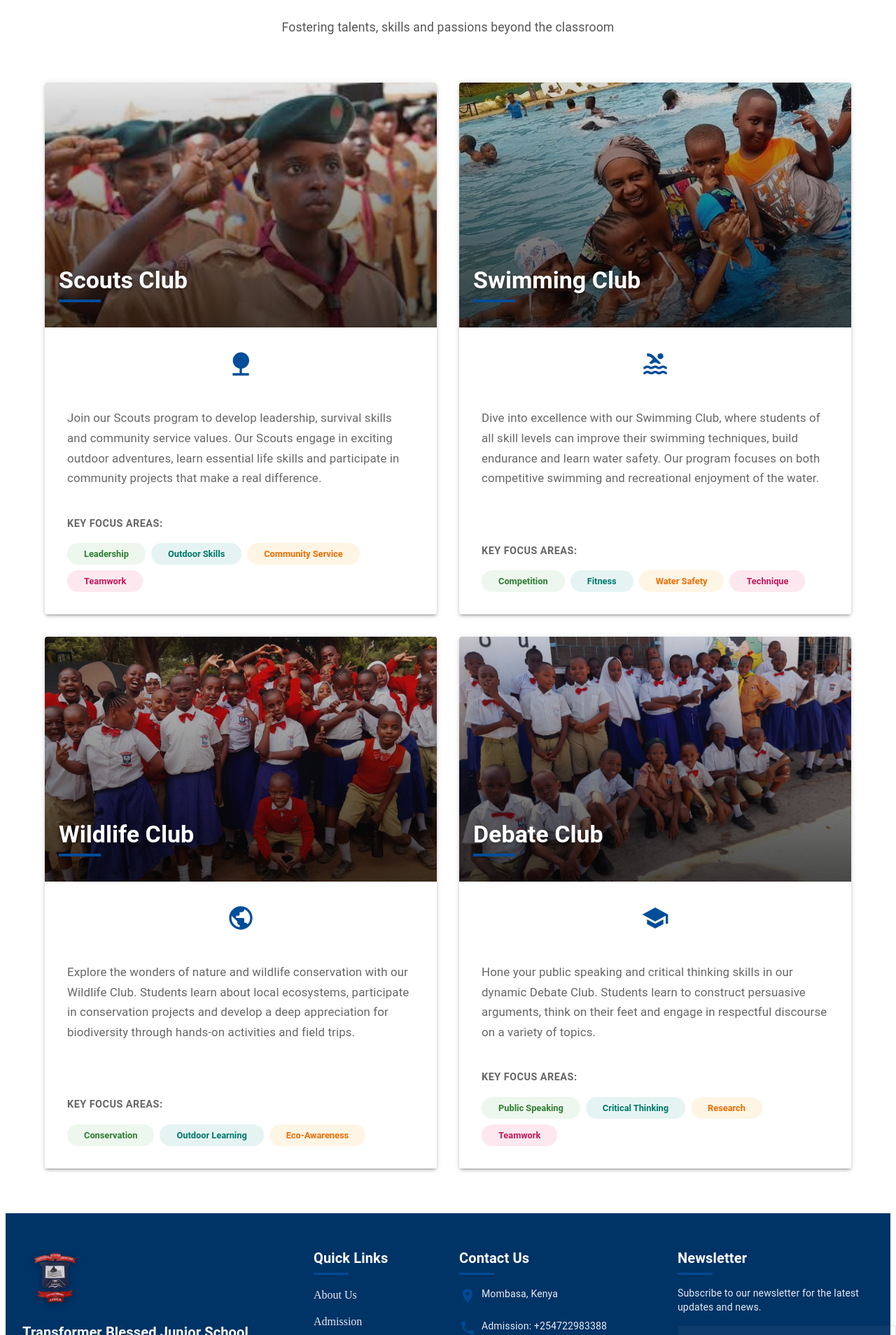
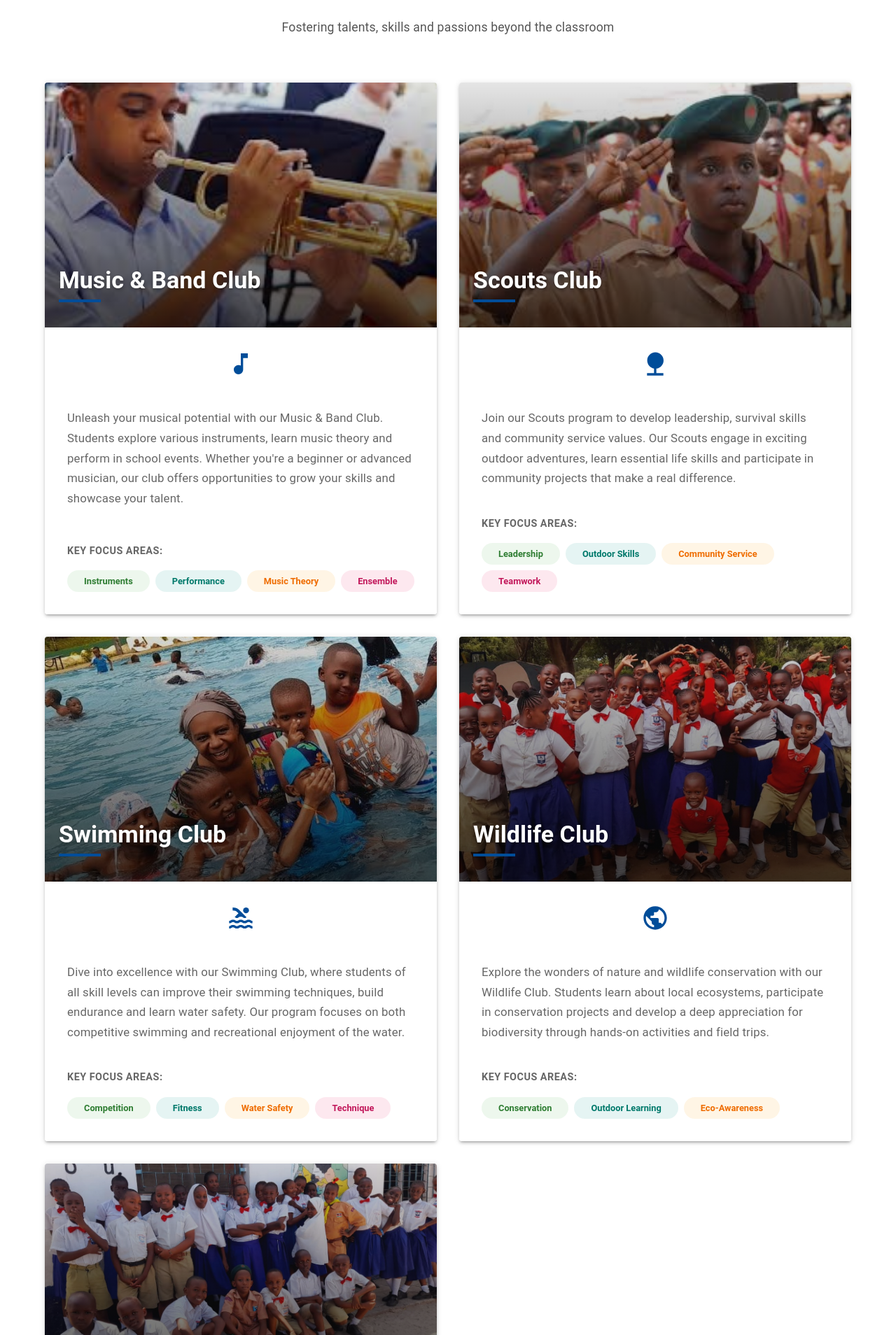
Before and after one commit to elly-design/tbjs-system, a React (Vite) app: page /clubs in a window 1280 px wide. Shown: the part 292-2200 px from the top of the page at 70% size. Built offline with nearby package versions, Linux system fonts and the light colour scheme.

Commit message:
Add new admission phone number and update contact information

```diff
--- a/src/components/Footer.jsx
+++ b/src/components/Footer.jsx
@@ -77,7 +77,7 @@ const Footer = () => {
       icon: <Phone sx={{ mr: 1 }} />,
       text: (
         <>
-          <Box component="span" display="block">Admission: +254722983388</Box>
+          <Box component="span" display="block">Admission: +254722983388 / +254727492055</Box>
           <Box component="span" display="block">Office: +254722362974</Box>
         </>
       )
--- a/src/pages/Clubs.jsx
+++ b/src/pages/Clubs.jsx
@@ -13,13 +13,20 @@ import {
   useMediaQuery
 } from '@mui/material';
 import { Link } from 'react-router-dom';
-import { ArrowBack, Nature, Public, Pool, School } from '@mui/icons-material';
+import { ArrowBack, Nature, Public, Pool, School, MusicNote } from '@mui/icons-material';
 
 const Clubs = () => {
   const theme = useTheme();
   const isMobile = useMediaQuery(theme.breakpoints.down('sm'));
 
   const clubs = [
+    {
+      title: 'Music & Band Club',
+      description: 'Unleash your musical potential with our Music & Band Club. Students explore various instruments, learn music theory and perform in school events. Whether you\'re a beginner or advanced musician, our club offers opportunities to grow your skills and showcase your talent.',
+      image: '/zoom trumpets.jpg',
+      fallbackImage: 'https://source.unsplash.com/random/800x600/?orchestra',
+      tags: ['Instruments', 'Performance', 'Music Theory', 'Ensemble']
+    },
     {
       title: 'Scouts Club',
       description: 'Join our Scouts program to develop leadership, survival skills and community service values. Our Scouts engage in exciting outdoor adventures, learn essential life skills and participate in community projects that make a real difference.',
@@ -60,6 +67,8 @@ const Clubs = () => {
         return <Public sx={{ fontSize: 40, color: theme.palette.primary.main, mb: 2 }} />;
       case 'Debate Club':
         return <School sx={{ fontSize: 40, color: theme.palette.primary.main, mb: 2 }} />;
+      case 'Music & Band Club':
+        return <MusicNote sx={{ fontSize: 40, color: theme.palette.primary.main, mb: 2 }} />;
       default:
         return null;
     }
@@ -76,7 +85,7 @@ const Clubs = () => {
     return colors[index % colors.length];
   };
   return (
-    <Container maxWidth="lg" sx={{ py: 8 }}>
+    <Container maxWidth="lg" sx={{ py: { xs: 4, md: 8 } }}>
       <Button
         component={Link}
         to="/"
--- a/src/pages/Contact.jsx
+++ b/src/pages/Contact.jsx
@@ -88,7 +88,7 @@ const Contact = () => {
               <Box sx={{ display: 'flex', alignItems: 'center', mb: 2 }}>
                 <Phone sx={{ fontSize: 24, mr: 1 }} />
                 <Typography>
-                  Admission: +254722983388<br />Office: +254722362974
+                  Admission: +254722983388 / +254727492055<br />Office: +254722362974
                 </Typography>
               </Box>
               <Box sx={{ display: 'flex', alignItems: 'center' }}>
```
